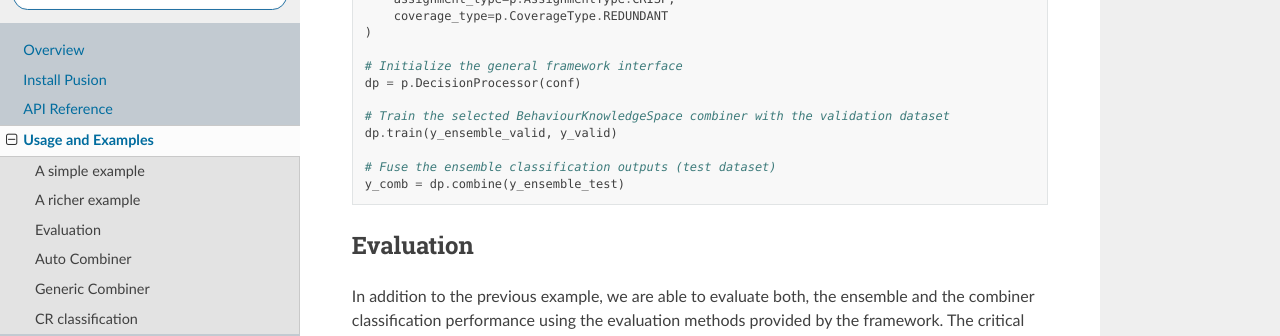
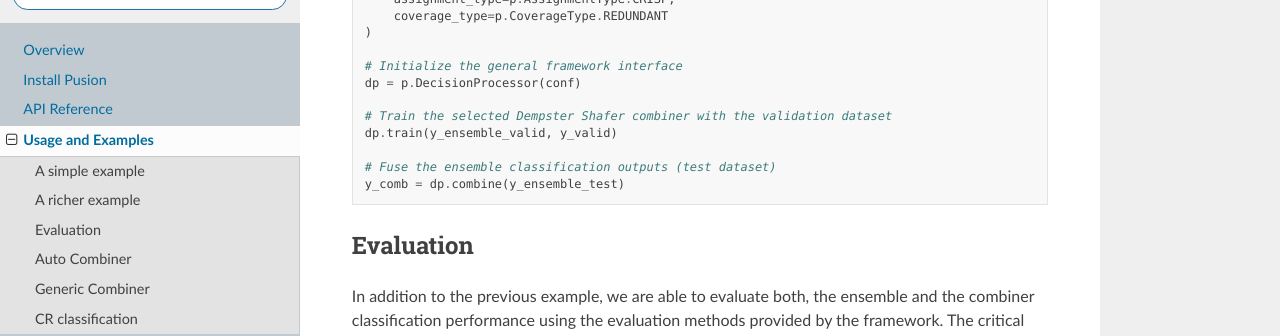
Before and after one commit to IPVS-AS/pusion, a Sphinx documentation site: the page built from docs/source/usage_and_examples.rst, in a window 1280 px wide and 900 px high, scrolled down 1290 px. Shown: the part 151-487 px from the top of the window. Built offline with Sphinx 7.4.7 and the Read the Docs theme 2.0.0, drawn with Linux system fonts in a browser that asks for light colours.

Commit message:
correction

```diff
--- a/docs/source/usage_and_examples.rst
+++ b/docs/source/usage_and_examples.rst
@@ -80,7 +80,7 @@ final fusion is performed on the test dataset (without true labels).
     # Initialize the general framework interface
     dp = p.DecisionProcessor(conf)
 
-    # Train the selected BehaviourKnowledgeSpace combiner with the validation dataset
+    # Train the selected Dempster Shafer combiner with the validation dataset
     dp.train(y_ensemble_valid, y_valid)
 
     # Fuse the ensemble classification outputs (test dataset)
```
